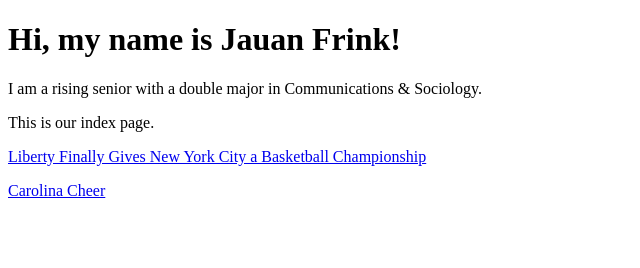
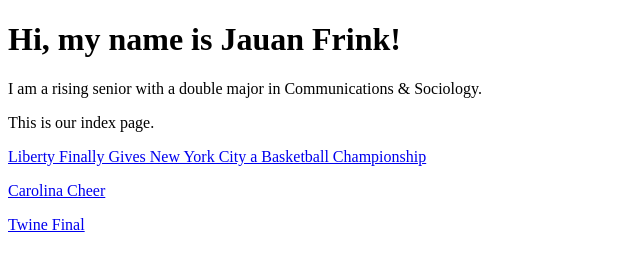
Before and after one commit to jauanfrink/jauanfrink.github.io, a plain HTML site: page index.html in a window 1280 px wide. Shown: the whole page, without its empty margins (0-640 px from the left). Drawn offline with Linux system fonts and the light colour scheme.

Commit message:
Update index.html

```diff
--- a/index.html
+++ b/index.html
@@ -14,5 +14,8 @@
 
     <!-- Link to the Carolina Cheer page -->
     <p><a href="carolina-cheer.html">Carolina Cheer</a></p>
+
+    <!-- Link to the Twine Page -->
+    <a href="Final.html"> Twine Final </a>
 </body>
 </html>
```
